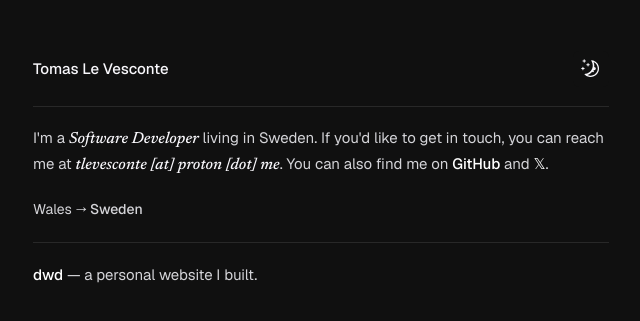
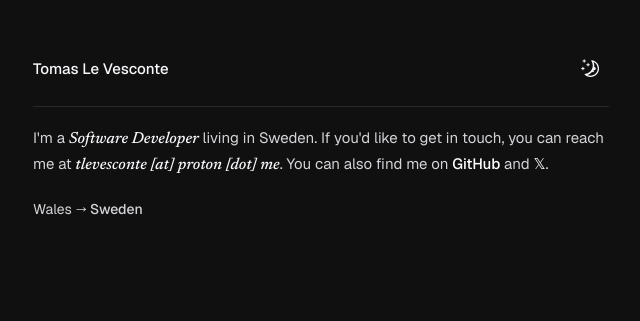
Before and after one commit to levesconte/www, a Next.js app: page / in a window 1280 px wide. Shown: the part 205-526 px from the top of the page, without its empty margins (319-959 px from the left). Built offline with nearby package versions, Linux system fonts and the light colour scheme.

Commit message:
Remove projects (temp)

```diff
--- a/src/app/page.tsx
+++ b/src/app/page.tsx
@@ -39,11 +39,11 @@ export default function Home() {
         </div>
 
         {/* Break */}
-        <hr className="mb-[1.2em] mt-[1.2em]" />
+        {/* <hr className="mb-[1.2em] mt-[1.2em]" /> */}
       </section>
 
       {/* Projects */}
-      <section
+      {/* <section
         className="animate-slide-down-and-fade-3"
         aria-label="my projects"
       >
@@ -55,7 +55,7 @@ export default function Home() {
             <span> — a personal website I built.</span>
           </li>
         </ul>
-      </section>
+      </section> */}
     </>
   );
 }
```
